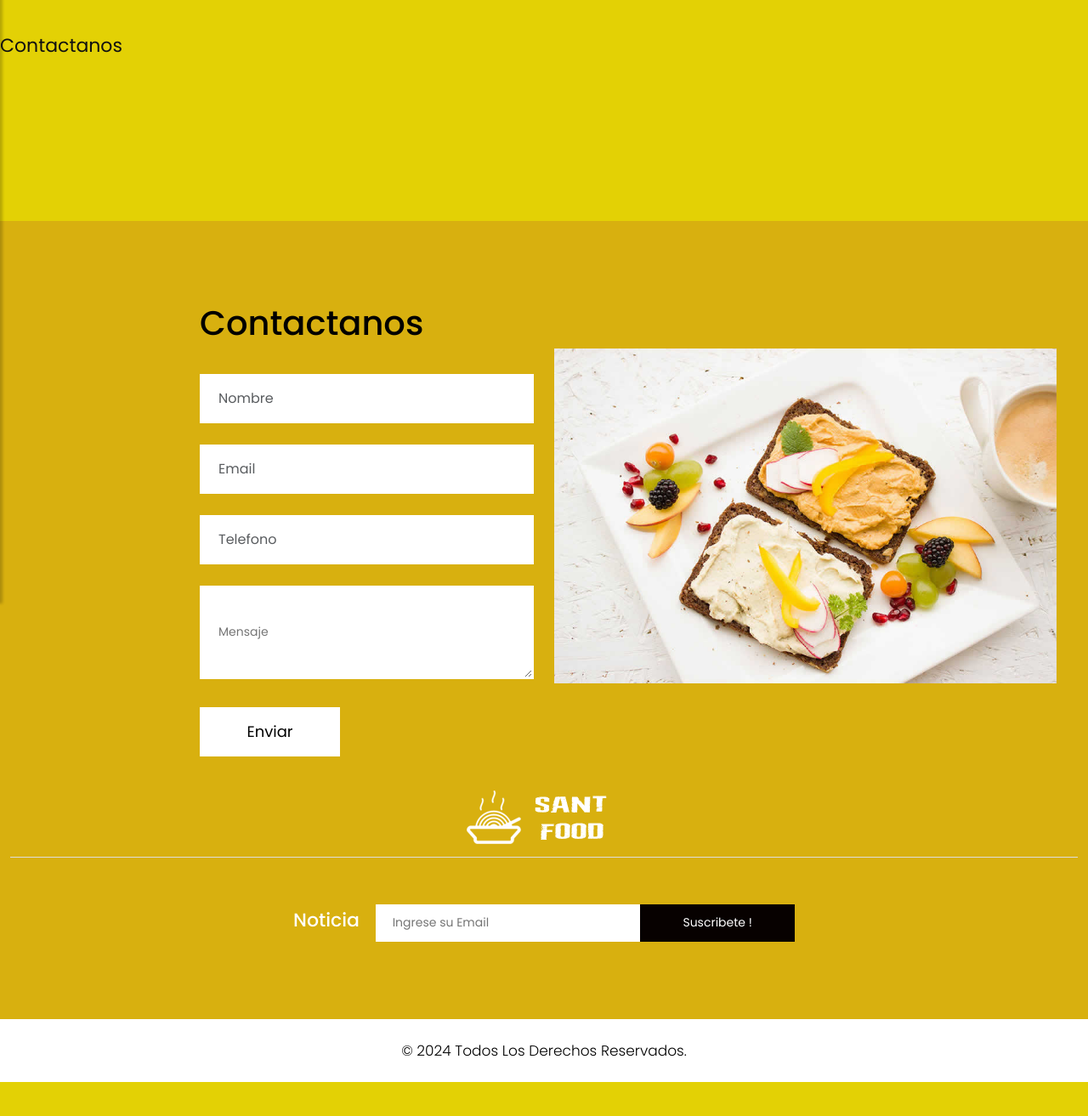
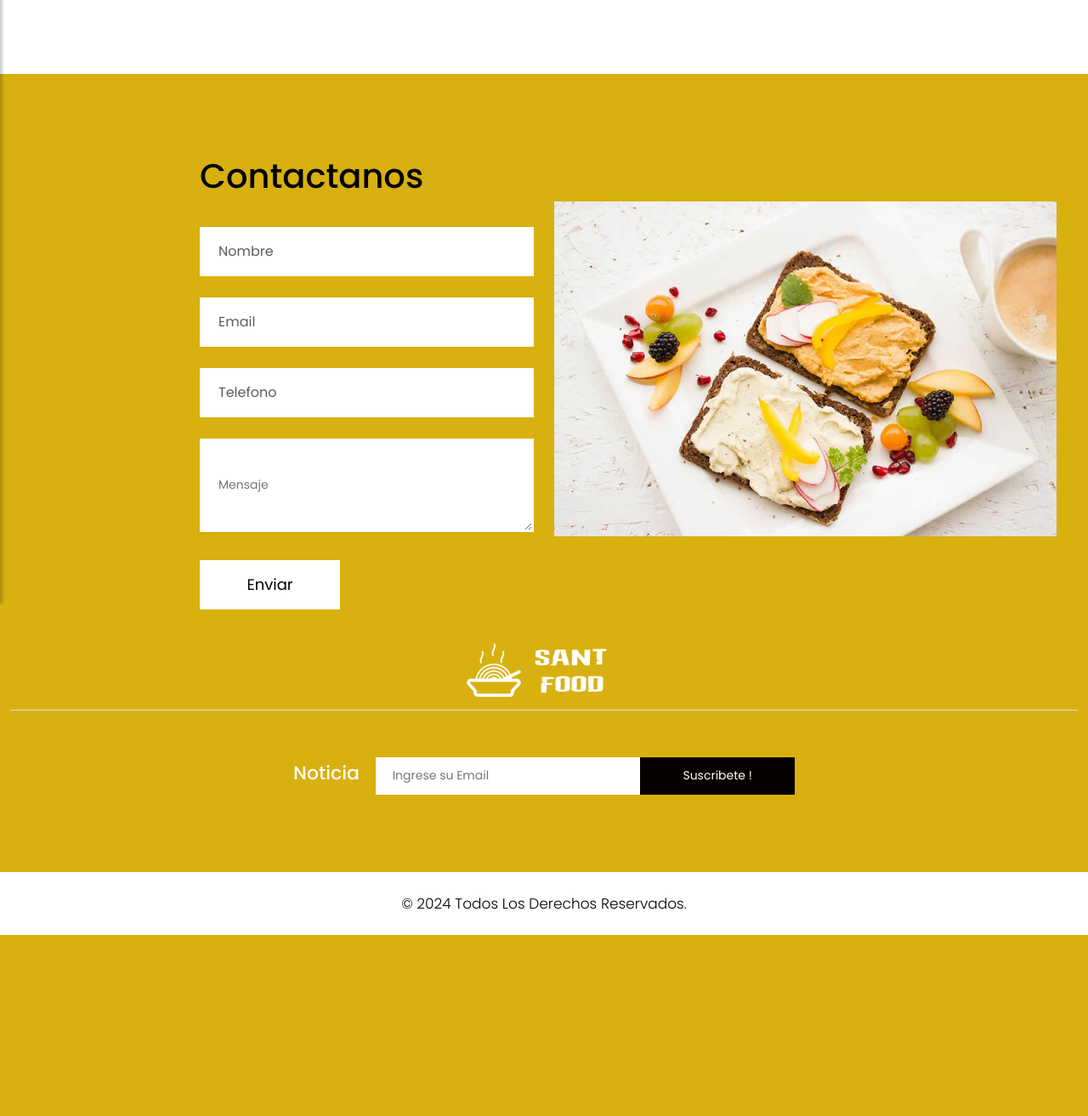
Before and after one commit to Mursito1/santfoodrail, a Django app: page /contacto in a window 1280 px wide. Shown: the part 93-1406 px from the top of the page at 85% size. After the commit the page ends 1193 px from the top, so only its background shows below. Run offline with Django 4.2, Linux system fonts and the light colour scheme; some libraries are stand-ins or nearby versions.

Commit message:
Update contacto.html

```diff
--- a/blog/templates/contacto.html
+++ b/blog/templates/contacto.html
@@ -97,8 +97,6 @@
 </div>
 
     <footer>
-        <div class="yellow_bg">
-            <h2>Contactanos</h2>
         <div class="footer">
             <div class="container-fluid">
                 <div class="row">
@@ -157,7 +155,6 @@
                 </div>
             </div>
         </div>
-        </div>
     </footer>
 
     <script src="{% static 'js/jquery.min.js' %}"></script>
```
Lines whose indentation alone changed are shown as unchanged.
